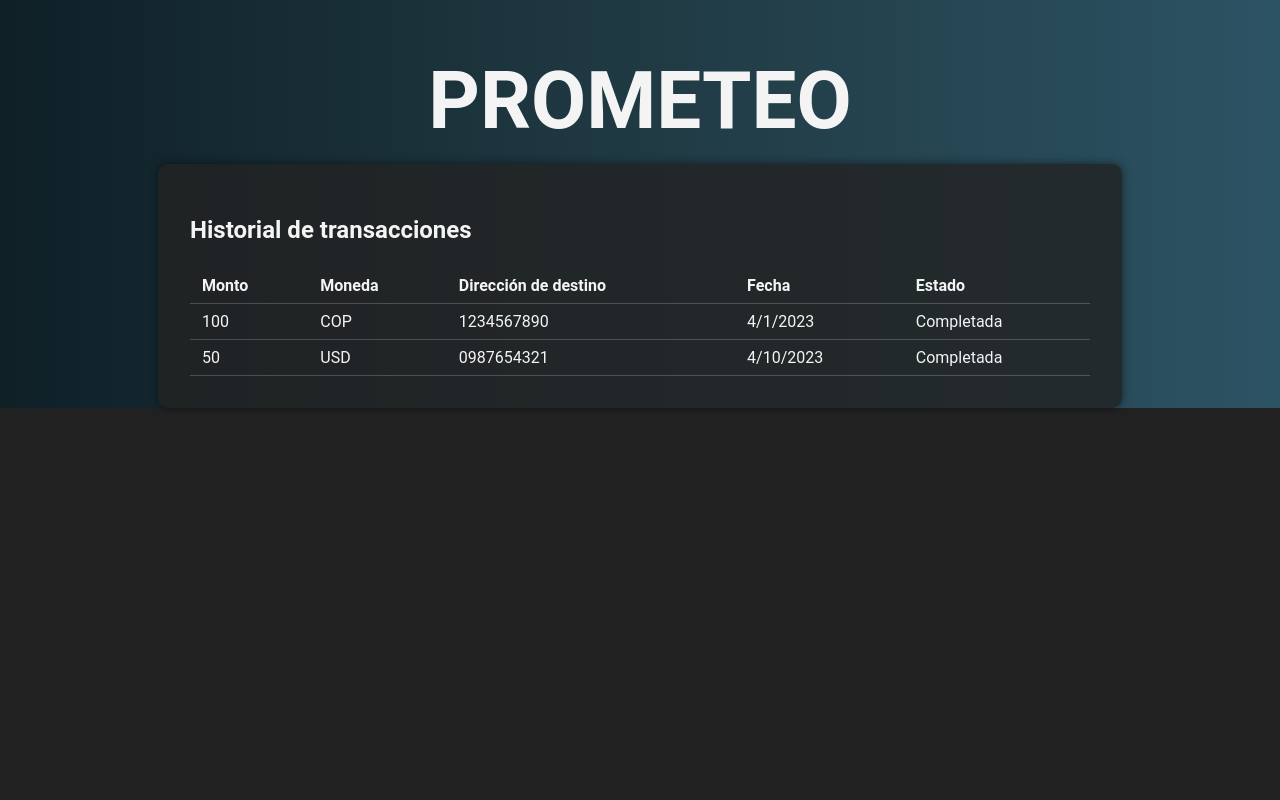
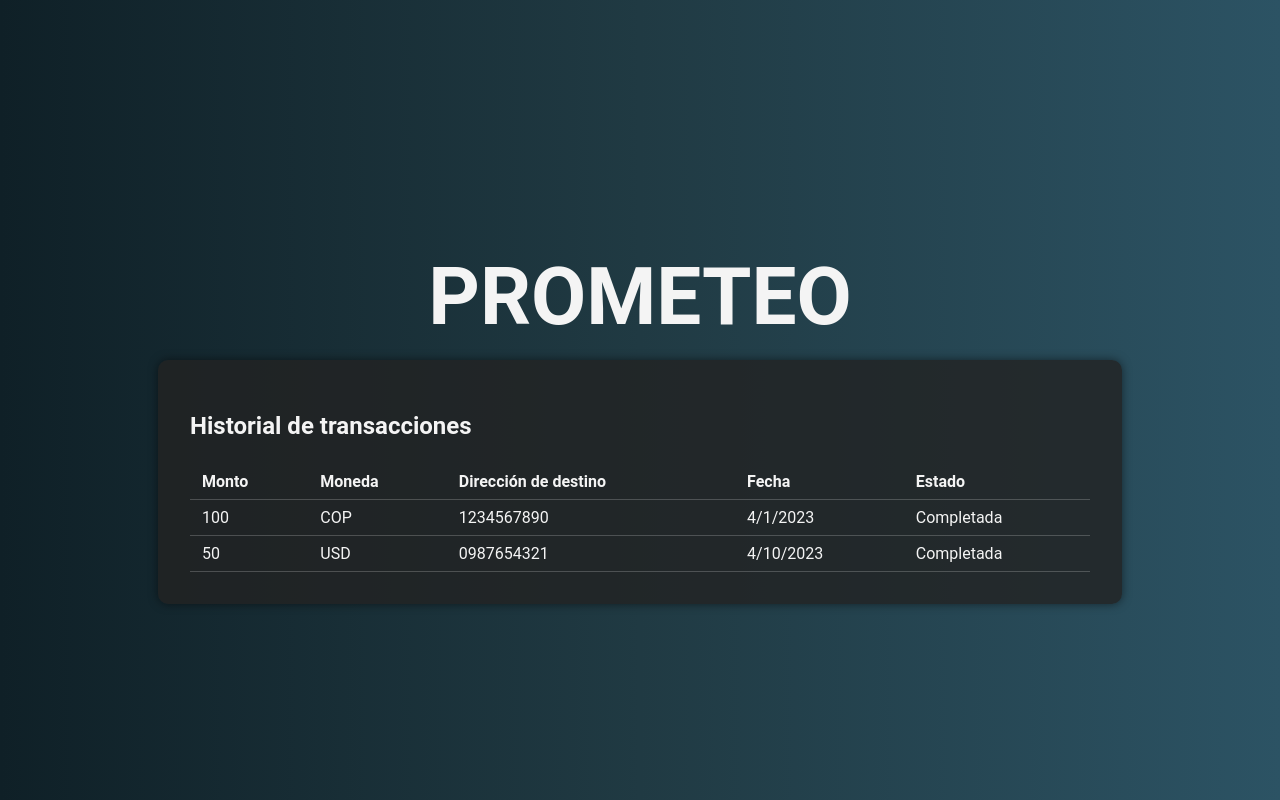
Before and after one commit to Elliotfrg25/prometeo, a React (Create React App) app: page /history in a window 1280 px wide. Built offline with nearby package versions, Linux system fonts and the light colour scheme.

Commit message:
preparandome para el despliegue

```diff
--- a/package.json
+++ b/package.json
@@ -4,6 +4,8 @@
   "private": true,
   "dependencies": {
     "@testing-library/user-event": "^13.5.0",
+    "axios": "^1.3.6",
+    "cors": "^2.8.5",
     "react": "^18.2.0",
     "react-dom": "^18.2.0",
     "react-router-dom": "^6.10.0",
--- a/src/components/SignIn.js
+++ b/src/components/SignIn.js
@@ -8,13 +8,18 @@ const SignIn = () => {
 
     const handleSubmit = (e) => {
         e.preventDefault();
+        e.stopPropagation();
         const email = e.target.email.value;
         const password = e.target.password.value;
         signIn(email, password);
     };
 
+    const handleClick = (e) => {
+        console.log('Container clicked:', e.target);
+    };
+
     return (
-        <div className="container">
+        <div className="container" onClick={handleClick}>
             <h1 className="title">PROMETEO</h1>
             <div className="signin-form">
                 <h2>Iniciar sesión</h2>
@@ -53,8 +58,3 @@ const SignIn = () => {
 };
 
 export default SignIn;
-
-// He agregado la función handleSubmit que manejará el evento de envío del formulario y utilizará la función signIn proporcionada
-//por el hook useAuth.También he agregado los atributos name a los elementos de entrada para poder acceder a sus valores en la
-//función handleSubmit.Finalmente, he agregado el atributo onSubmit al formulario para llamar a la función handleSubmit cuando se
-//envíe el formulario.
--- /dev/null
+++ b/src/config.js
@@ -0,0 +1,5 @@
+const API_URL = process.env.REACT_APP_API_URL || 'http://localhost:3001';
+
+export default {
+    API_URL,
+};
--- a/src/styles/SignIn.css
+++ b/src/styles/SignIn.css
@@ -22,7 +22,7 @@ body {
     align-items: center;
     background-image: linear-gradient(to right, #0f2027, #203a43, #2c5364);
     width: 100%;
-    height: 100%;
+    height: 100vh;
 }
 
 .signin-form {
```
Also changed, not shown: 1 other file (tests, documents, lock files or other folders).
